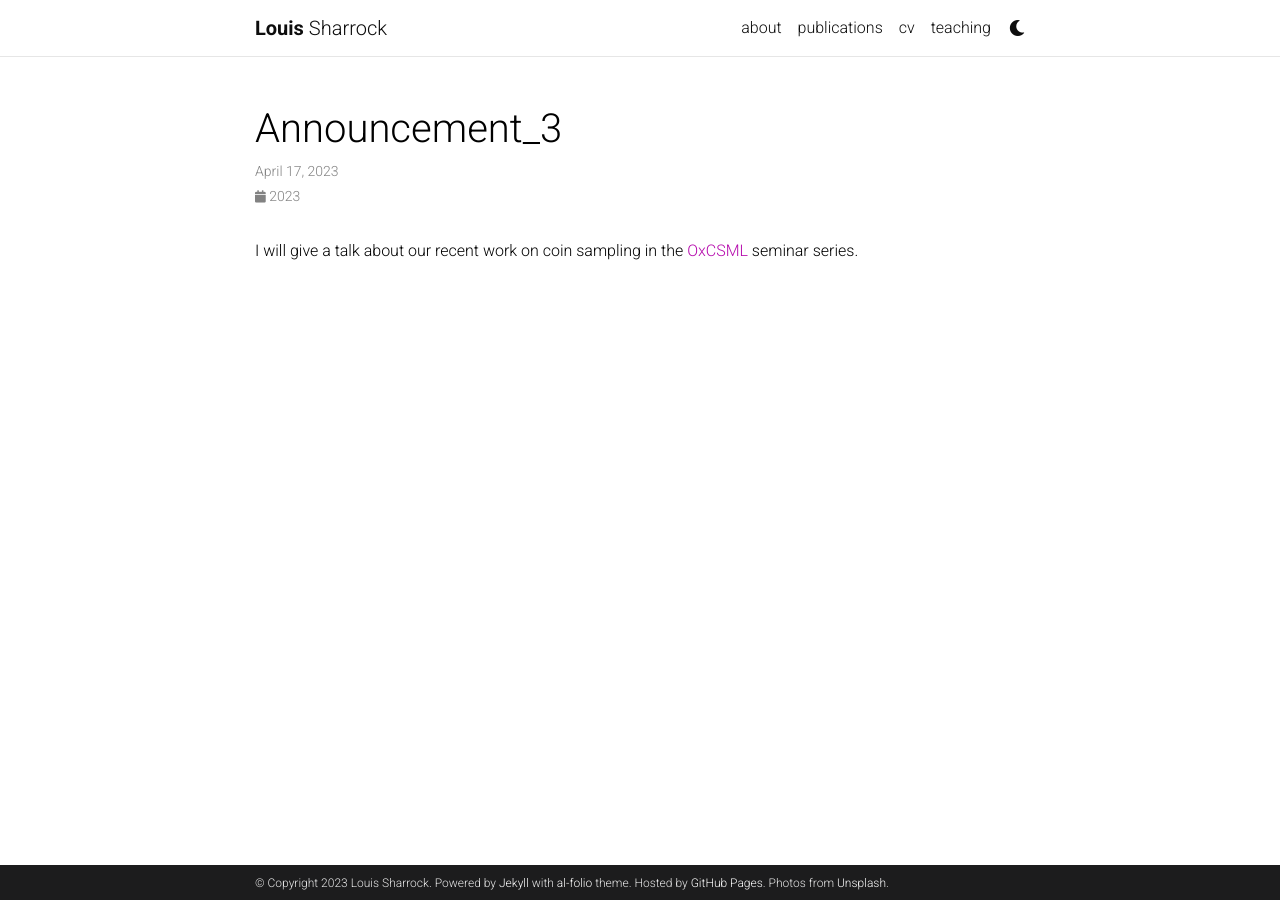
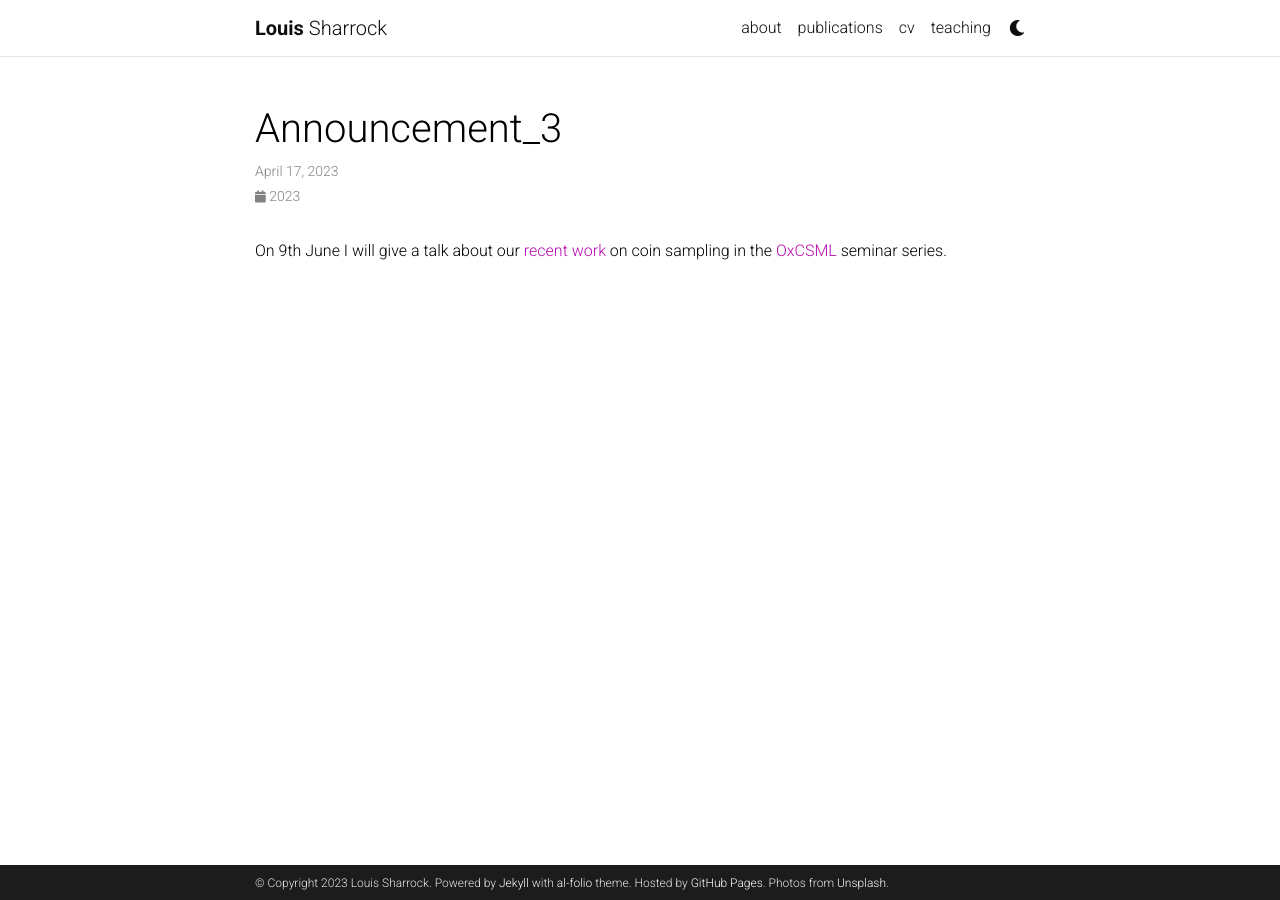
Before and after one commit to louissharrock/louissharrock.github.io, a Jekyll site: the page built from _news/announcement_3.md, in a window 1280 px wide. Built offline with Jekyll 4.4.1, drawn with Linux system fonts in a browser that asks for light colours; comment, search, counter and statistics services are not loaded; a style sheet for code colours, icons or effects is not loaded.

Commit message:
Update announcement_3.md

```diff
--- a/_news/announcement_3.md
+++ b/_news/announcement_3.md
@@ -5,4 +5,4 @@ inline: true
 related_posts: false
 ---
 
-I will give a talk about our recent work on coin sampling in the [OxCSML](https://csml.stats.ox.ac.uk/) seminar series.
+On 9th June I will give a talk about our [recent work](https://arxiv.org/abs/2301.11294) on coin sampling in the [OxCSML](https://csml.stats.ox.ac.uk/) seminar series.
```
